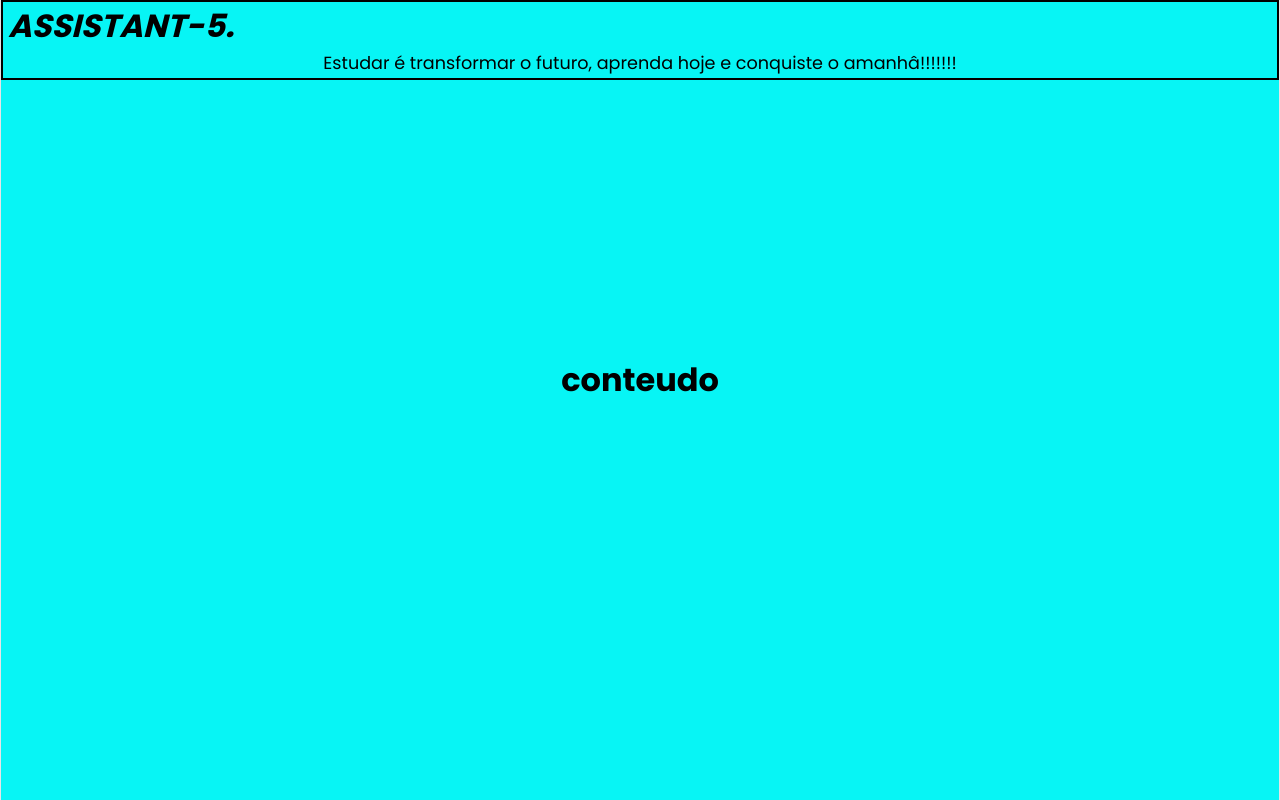
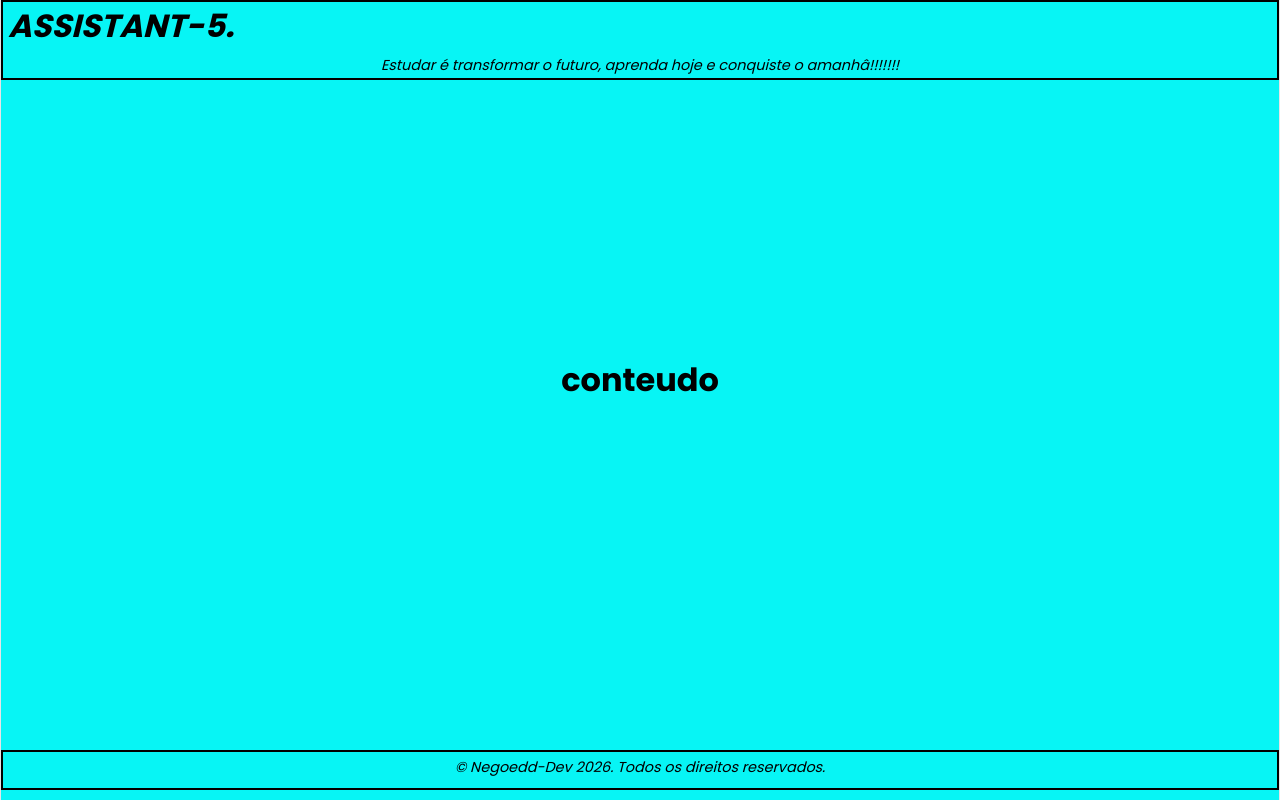
Before and after one commit to Negoedd-Dev/ASSISTANT-5, a React (Vite) app: page / in a window 1280 px wide. Built offline with nearby package versions, Linux system fonts and the light colour scheme.

Commit message:
feat: criado o componete para rodapé e incorporado ao projeto.

```diff
--- a/src/App.jsx
+++ b/src/App.jsx
@@ -1,6 +1,7 @@
 import { useState } from "react";
 import GlobalStyles from "./styles/GlobalSyles";
 import Header from "./components/Header";
+import Footer from "./components/Footer";
 import "./App.css";
 
 function App() {
@@ -11,6 +12,7 @@ function App() {
       <div className="principal">
         <h1>conteudo</h1>
       </div>
+      <Footer />
     </>
   );
 }
--- /dev/null
+++ b/src/components/Footer/Footer.css
@@ -0,0 +1,13 @@
+.footer {
+  margin-top: 70px;
+  width: 100%;
+  height: 2.5em;
+
+  border: 2px solid black;
+}
+
+.description {
+  font-size: 0.9em;
+  font-style: italic;
+  padding: 5px 0 5px 0;
+}
--- /dev/null
+++ b/src/components/Footer/Footer.jsx
@@ -0,0 +1,12 @@
+import React from "react";
+import "./Footer.css";
+
+export default function Footer() {
+  return (
+    <div className="footer">
+      <footer className="description">
+        &copy; Negoedd-Dev 2026. Todos os direitos reservados.
+      </footer>
+    </div>
+  );
+}
--- /dev/null
+++ b/src/components/Footer/index.js
@@ -0,0 +1 @@
+export { default } from "./Footer";
```
